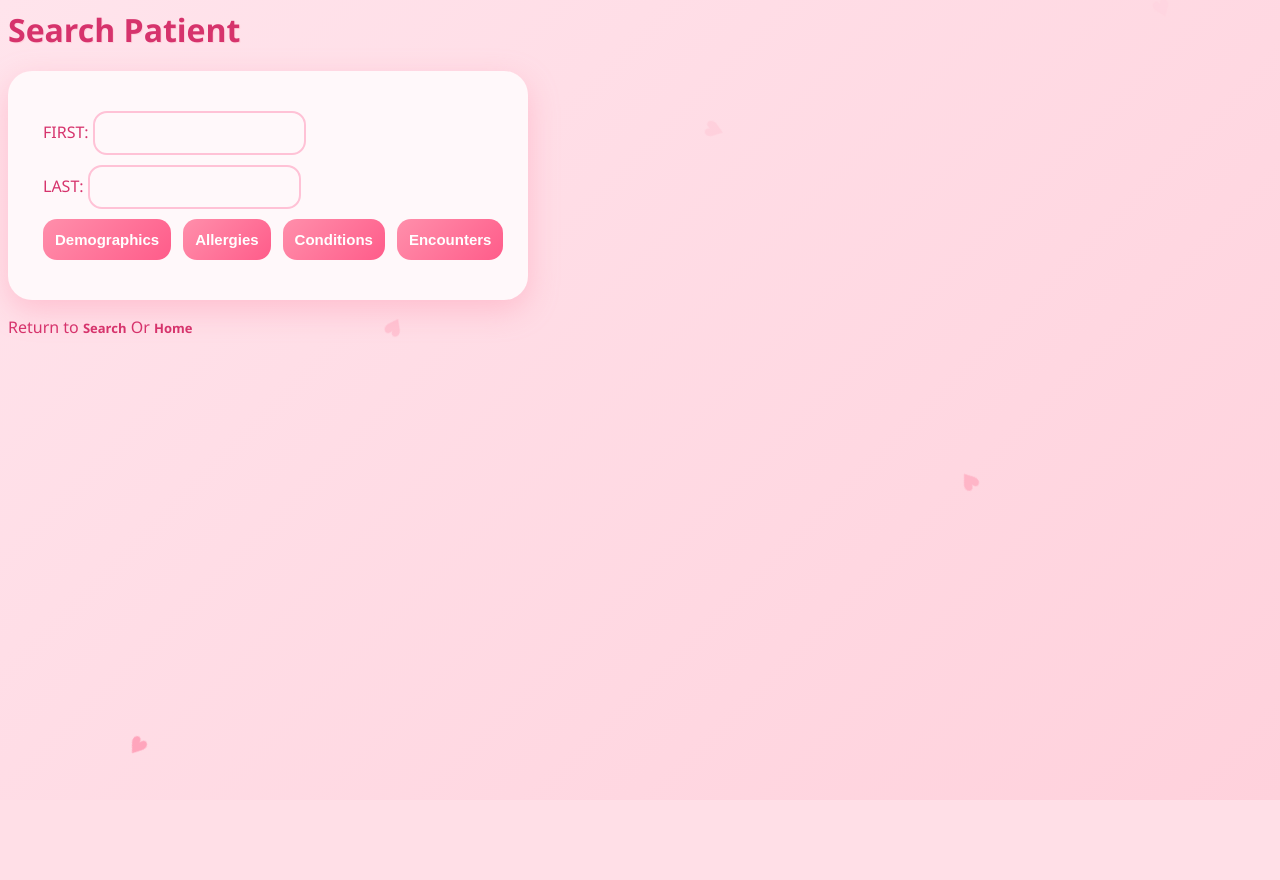
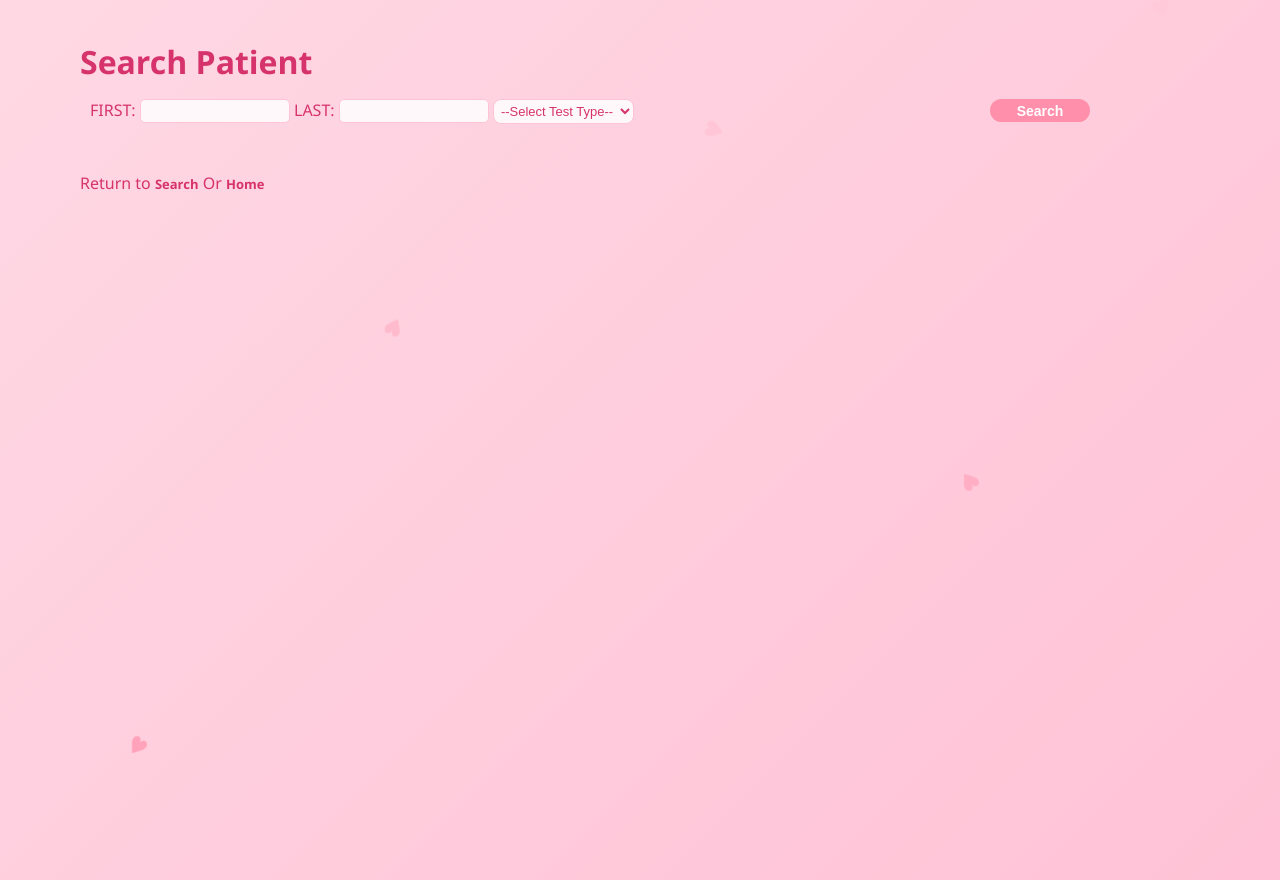
Before and after one commit to lunasiawebb/HealthCare-Informatics-Systems-, a Flask app: page /search in a window 1280 px wide. Before the commit the page ends 800 px from the top, so only its background shows below. Run offline with Flask 3, Linux system fonts and the light colour scheme; the visitor is signed in with stand-in values (Sample User, id 1).

Commit message:
added dropdown menus, optimized frontend

```diff
--- a/static/search_patient.css
+++ b/static/search_patient.css
@@ -1,21 +1,75 @@
 
 body {
-  background: linear-gradient(135deg, #ffe4ec 0%, #ffd1dc 100%);
+  margin: 0;
   color: #d6336c;
-  animation: popIn 0.6s ease;
-  font-family: 'Segoe UI', Tahoma, sans-serif; /* Uses a clean, modern font for easy reading. */
+  min-height: 100vh;
+  display: flex;
+  flex-direction: column;
+  align-items: flex-start;
+  padding: 40px 0 40px 80px;
+  font-family: 'Segoe UI', Tahoma, sans-serif;
+  background: linear-gradient(135deg, #ffe4ec, #ffc2d6, #ffd1e8);
+  background-size: 300% 300%;
+  animation: gradientShift 8s ease infinite;
+  position: relative;
+
+}
+input {
+  padding: 3px ;
+  border: 1px solid #ffc2d6;
+  border-radius: 5px;
+  outline: none;
+  font-size: 14px;
+  transition: all 0.25s ease;
+  background: #fff8fa;
+  width: 150px;
+}
+
+input:focus {
+  border-color: #ff8fab;
+  box-shadow: 0 0 8px rgba(255, 143, 171, 0.5);
+  transform: scale(1.02);
+}
+
+
+h1 {
+  text-align: left;
+  color: #d6336c;
+  font-size: 2rem;
+  margin: 0;
+  z-index: 1;
+  text-shadow: 1px 1px 0px #ffd1dc;
 }
 
 form {
-  background:#fff8fa;
-  color: #d6336c;
-  padding: 40px 35px;
-  border-radius: 24px;
-  box-shadow: 0 10px 30px rgba(255, 143, 171, 0.4);
-  gap: 18px;
-  width: 450px;
+  padding: 0px 10px;
+  border-radius: 14px;
+  display: flex;
+  flex-direction: column;
+  gap: 0px;
+  height: auto;
+  width: 100%;
+  max-width: 1000px;
   z-index: 1;
-  margin-top: 20px;
+  animation: popIn 0.6s ease;
+  margin-top: 0px;
+}
+
+.dropdown {
+  padding: 3px;
+  color:#d6336c;
+  border: 1px solid #ffc2d6;
+  border-radius: 8px;
+  font-size: 13px;
+  background: #fff8fa;
+  transition: all 0.2s ease;
+  box-sizing: border-box;
+}
+
+.dropdown:focus {
+  border-color: #ff8fab;
+  box-shadow: 0 0 8px rgba(255, 143, 171, 0.5);
+  transform: scale(1.02);
 }
 
 @keyframes gradientShift {
@@ -45,31 +99,6 @@ form {
   100% { transform: scale(1); opacity: 1; }
 }
 
-h1 {
-  text-align: left;
-  color: #d6336c;
-  font-size: 2rem;
-  margin: 0px;
-  z-index: 1;
-  text-shadow: 1px 1px 0px #ffd1dc;
-}
-
-input {
-  padding: 12px 14px;
-  border: 2px solid #ffc2d6;
-  border-radius: 14px;
-  outline: none;
-  font-size: 14px;
-  margin-bottom: 10px;
-  transition: all 0.25s ease;
-  background: #fff8fa;
-}
-
-input:focus {
-  border-color: #ff8fab;
-  box-shadow: 0 0 8px rgba(255, 143, 171, 0.5);
-  transform: scale(1.02);
-}
 
 .button-row {
   display: flex;
@@ -78,16 +107,21 @@ input:focus {
 }
 
 button {
-  padding: 12px;
+  padding: 3px;
   border: none;
   border-radius: 14px;
-  background: linear-gradient(135deg, #ff8fab, #ff5c8a);
+  background: #ff8fab;;
   color: white;
   font-weight: 600;
-  font-size: 15px;
+  font-size: 14px;
   cursor: pointer;
+  width: 100px;
+  height: 23px;
+  float: right;
   transition: all 0.2s ease;
 }
+
+
 
 button:hover {
   transform: translateY(-3px) scale(1.03);
--- a/templates/search_patient.html
+++ b/templates/search_patient.html
@@ -9,17 +9,21 @@
 <h1>Search Patient</h1>
 <form method="POST">
     <input type="hidden" name="stage" value="find patient">
-    FIRST: <input name="FIRST"><br>
-    LAST: <input name="LAST"><br>
+    <p>
+    <label>FIRST:</label> <input name="FIRST">
+    <label>LAST:</label> <input name="LAST">
     {% if error %}
-        <p>{{ error }}</p>
+        {{ error }}
     {% endif %}
-    <div class="button-row">
-    <button type="submit" name="option" value="Patients">Demographics</button>
-    <button type="submit" name="option" value="Allergies">Allergies</button>
-    <button type="submit" name="option" value="Conditions">Conditions</button>
-    <button type="submit" name="option" value="Encounters">Encounters</button>
-    </div>
+    <select name="TYPE" class="dropdown">
+        <option value="">--Select Test Type--</option>
+        <option value="Patients">Patients</option>
+        <option value="Allergies">Allergies</option>
+        <option value="Conditions">Conditions</option>
+        <option value="Encounters">Encounters</option>
+    </select>
+    <button type="submit">Search</button>
+    </p>
 </form>
 </body>
 {% endif %}
@@ -56,9 +60,7 @@
     {% endif %}
 {% endif %}
 
-Return to <a href="/search">Search</a>
-Or <a href="/menu">Home</a>
-
+<p>Return to <a href="/search">Search</a> Or <a href="/menu">Home</a></p>
 <span class="heart" style="left: 10%; animation-duration: 6s;">♥</span>
 <span class="heart" style="left: 30%; animation-duration: 8s; animation-delay: 2s;">♥</span>
 <span class="heart" style="left: 55%; animation-duration: 7s; animation-delay: 1s;">♥</span>
--- a/templates/updatefind.html
+++ b/templates/updatefind.html
@@ -1,9 +1,10 @@
 <head>
+<title>Update Patient</title>
 <link rel="stylesheet" href="{{ url_for('static', filename='add_patient.css') }}">
 </head>
 <body>
 {% if stage == "find patient" %}
-<h1> Find Your Patient To Update</h1>
+<h1> Find Patient</h1>
     <form method="POST">
             <input type="hidden" name="stage" value="find patient">
 
@@ -31,7 +32,7 @@
             <label>{{ column }}</label> <input name="{{ column }}"><br>
         </div>
         {% endfor %}
-        <button type=submit>Submit</button>
+        <button type="submit">Submit</button>
         </div>
     </form>
 {% endif %}
```
